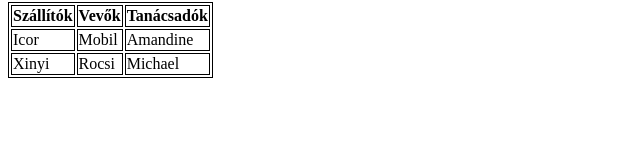
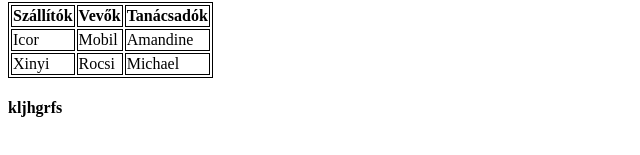
Before and after one commit to KwYeor/Front-end-pro, a plain HTML site: page index.html in a window 1280 px wide. Shown: the part 145-300 px from the top of the page, 0-640 px from the left. Drawn offline with Linux system fonts and the light colour scheme.

Commit message:
h4 létrehozás

```diff
--- a/index.html
+++ b/index.html
@@ -39,6 +39,7 @@
               </table>
 
         </table>
+        <h4>kljhgrfs</h4>
     </container>
 </body>
 </html>
```
